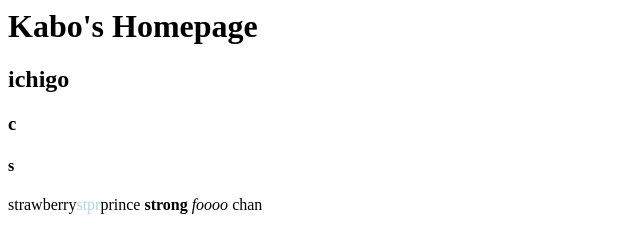
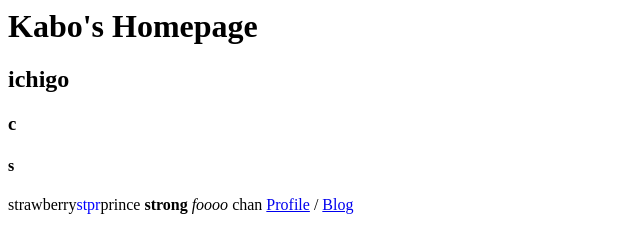
Before and after one commit to kabochan-lake/programing-pwa, a plain HTML site: page index.html in a window 1280 px wide. Shown: the whole page, without its empty margins (0-640 px from the left). Drawn offline with Linux system fonts and the light colour scheme.

Commit message:
Update index.html

```diff
--- a/index.html
+++ b/index.html
@@ -4,9 +4,11 @@
     <h2>ichigo</h2>
     <h3>c</h3>
     <h4>s</h4>
-    strawberry<span style="color: lightblue">stpr</span>prince
+    strawberry<span style="color: blue">stpr</span>prince
     <strong>strong</strong>
     <i>foooo</i>
     chan
+
+    <a href="profile.html">Profile</a> / <a href="blog.html">Blog</a>
   </body>
 </html>
```
